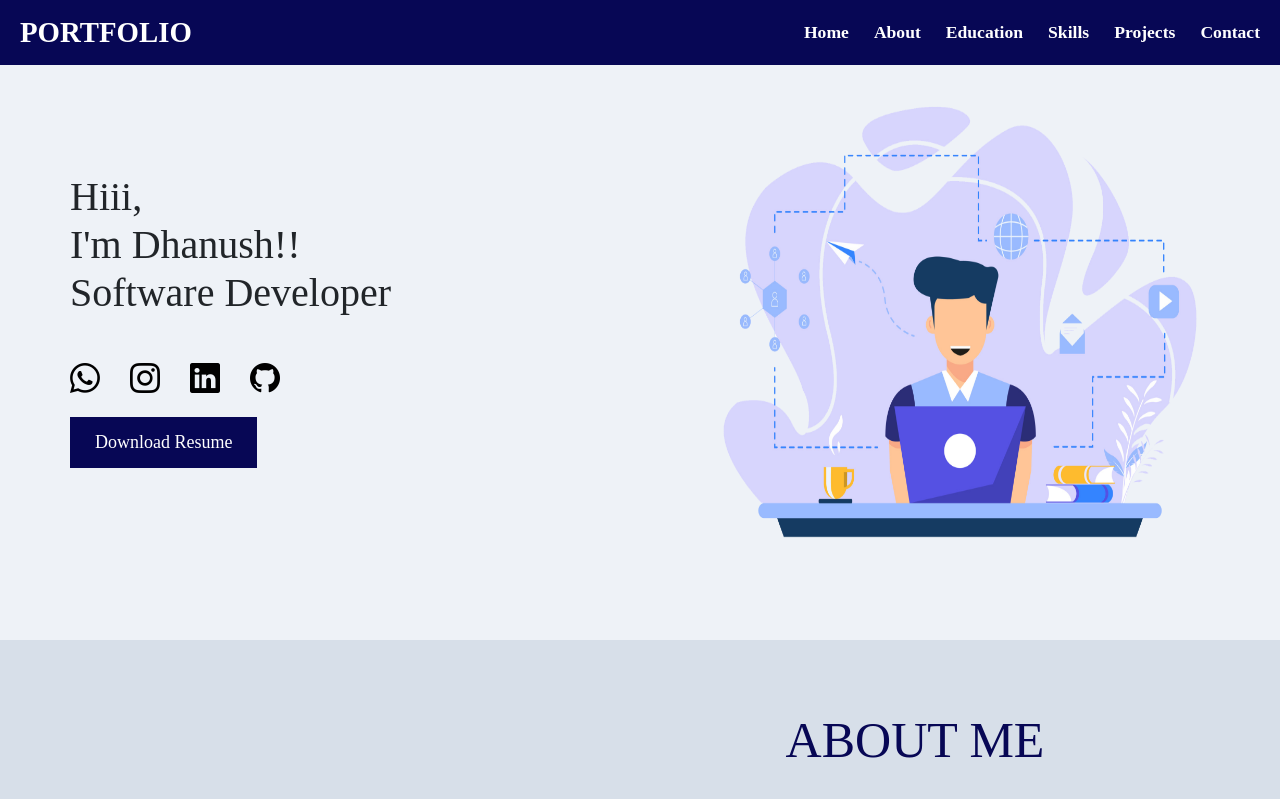
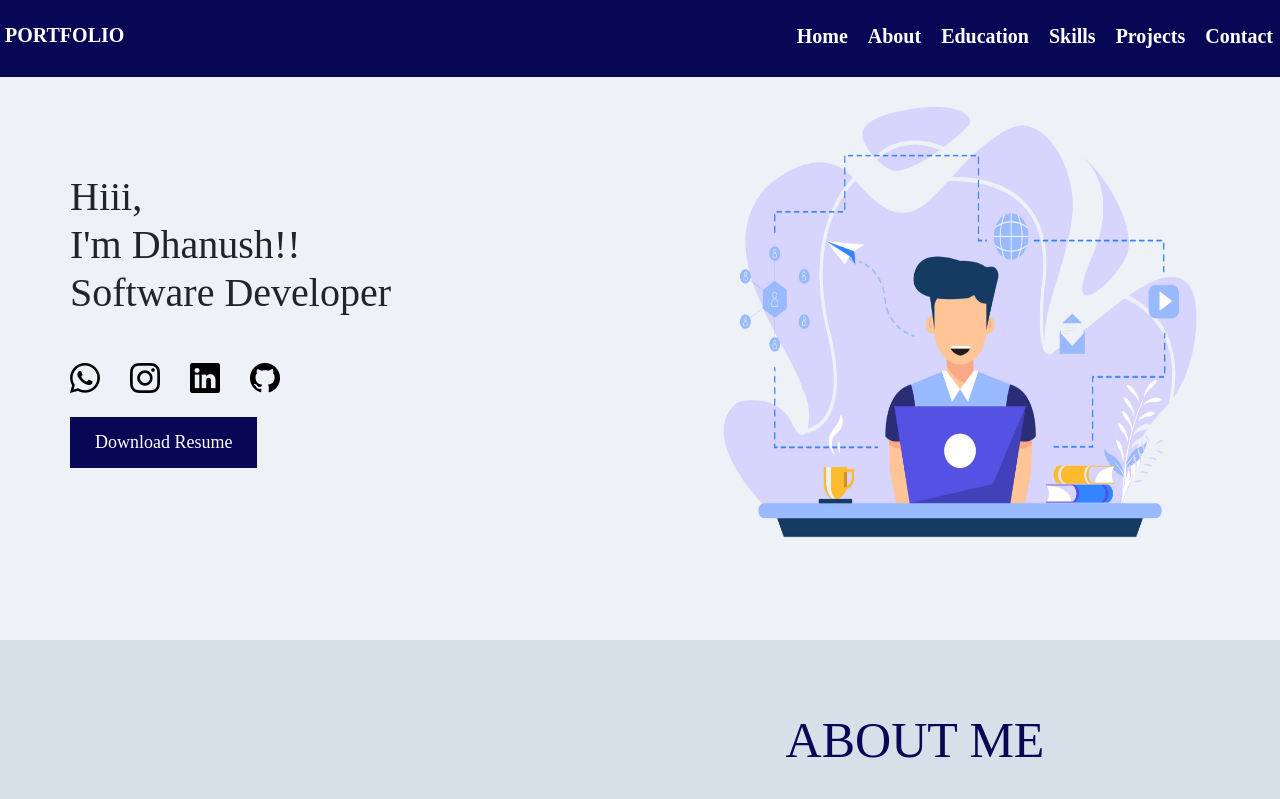
Before and after one commit to dhanushsathish96/portfolio, a React (Vite) app: page /#home in a window 1280 px wide. Shown: the top 799 px of the page. Built offline with nearby package versions, Linux system fonts and the light colour scheme.

Commit message:
initial state

```diff
--- a/src/Header.css
+++ b/src/Header.css
@@ -1,125 +1,86 @@
-/* Reset */
-* {
-  margin: 0;
-  padding: 0;
-  box-sizing: border-box;
+a{
+    text-decoration: none;
 }
 
-html, body {
-  width: 100%;
-  overflow-x: hidden;
-  font-family: "Times New Roman", Times, serif;
+ul{
+    list-style-type: none;
+    gap:20px
 }
 
-/* Header container */
-.Parent {
-  width: 100%;
-  background:rgb(7,7,85);
-  color: #fff;
-  position: fixed;
-  top: 0;
-  left: 0;
-  z-index: 1000;
+.lists{
+    display:flex;
+    padding-bottom: 18px;
+    margin: 2px;
+    gap:20px;
+    list-style: none;
+    position: relative;
+    top:-1px;
+
 }
 
-/* Flex wrapper */
-.port {
-  width: 100%;
-  height: 65px;                /* fixed header height */
-  padding: 0 20px;
-  display: flex;
-  align-items: center;         /* vertical centering */
-  justify-content: space-between; /* logo left, nav right */
+.hamburger {
+  display: none;      /* due tpo larger screen it hides the button*/
+  font-size: 20px;
+  background: none;
+  border: none;
+  cursor: pointer;
+  color: white;
+  position: relative;
+  top:-10px;
 }
 
-/* Logo */
-.logo {
-  font-size: 1.8rem;
-  font-weight: bold;
-  text-decoration: none;
-  color: #fff;
-  font-family: "Times New Roman", Times, serif;
-  line-height: 1; /* avoid misalignment */
+.port{
+    display:flex;
+    justify-content: space-between;
+    font-weight: bolder;
+    padding-top:15px;
+    font-weight: bolder;
+
 }
 
-/* Navigation (desktop) */
-nav ul {
-  list-style: none;
-  display: flex;
-  align-items: center;   /* vertical centering for list */
-  height: 100%;          /* match parent height */
-  gap: 25px;
-  margin: 0;
+a{
+    color:white;
+    font-family: 'Times New Roman', Times, serif;
+    font-weight: 100px;
+    font-size:20px
 }
 
-nav ul li {
-  display: flex;
-  align-items: center;   /* ensures links are centered */
+.Parent{
+    background-color: rgb(7,7,85);
+    padding:5px;
+
 }
 
-nav ul li a {
-  text-decoration: none;
-  color: #fff;
-  font-size: 1.1rem;
-  font-weight: bold;     /* make bold like logo */
-  transition: color 0.3s ease;
-  font-family: "Times New Roman", Times, serif;
-  line-height: 1;        /* fix vertical offset */
+@media(max-width:768px){
+    .lists{
+        display:none; /*wheen screen is small it hides thee lists*/
+
+    }
+
+    .lists.show {
+    display: flex; /* show lists when button clicked */
+    flex-direction: column;
+    gap: 10px;
+    right:40px;
+  }
+
+    .hamburger{
+    display: block;
+    position : absolute;
+    top : 16px;
+    right: 10px;
+
+ }
+
 }
 
-nav ul li a:hover {
-  color: #00bcd4;
+html {
+  scroll-behavior: smooth;
 }
 
-/* Hamburger */
-.hamburger {
-  display: none;
-  font-size: 2rem;
-  background: none;
-  border: none;
-  color: #fff;
-  cursor: pointer;
-  margin-left: auto;
+
+.Parent {
+  position: fixed;
+  width: 100%;
+  z-index: 999;
 }
-
-/* =========================
-   Mobile View
-========================= */
-@media (max-width: 768px) {
-  .port {
-    height: 55px; /* slightly smaller header on mobile */
-    padding: 0 12px;
-  }
-
-  nav ul {
-    position: absolute;
-    top: 55px;
-    right: 0;
-    width: 100%;
-    background: #111;
-    flex-direction: column;
-    text-align: center;
-    display: none;
-    padding: 10px 0;
-  }
-
-  nav ul.show {
-    display: flex;
-  }
-
-  nav ul li {
-    padding: 12px 0;
-    width: 100%;
-  }
-
-  nav ul li a {
-    display: block;
-    width: 100%;
-    font-size: 1.2rem;
-    font-weight: bold;
-  }
-
-  .hamburger {
-    display: block;
-  }
-}
--- a/src/Header.jsx
+++ b/src/Header.jsx
@@ -13,20 +13,24 @@ useEffect(() => {
   window.location.hash = "#home";
 }, []);
 
+  const handleLinkClick = () => setMenu(false); // close menu when link clicked
 
   return (
     <div className="Parent">
   <div className="port">
+    <div className="top-row">
       <a href="#home" className="logo">PORTFOLIO</a>
       <button className="hamburger" onClick={toggleMenu}>☰</button>
+    </div>
+
     <nav>
       <ul className={`lists ${menu ? "show" : ""}`}>
-            <li><a href="#home" >Home</a></li>
-            <li><a href="#about" >About</a></li>
-            <li><a href="#education" >Education</a></li>
-            <li><a href="#skill" >Skills</a></li>
-            <li><a href="#project" >Projects</a></li>
-            <li><a href="#contact">Contact</a></li>
+        <li><a href="#home"  onClick={handleLinkClick}>Home</a></li>
+        <li><a href="#about" onClick={handleLinkClick}>About</a></li>
+        <li><a href="#education" onClick={handleLinkClick}>Education</a></li>
+        <li><a href="#skill" onClick={handleLinkClick}>Skills</a></li>
+        <li><a href="#project" onClick={handleLinkClick}>Projects</a></li>
+        <li><a href="#contact" onClick={handleLinkClick}>Contact</a></li>
       </ul>
     </nav>
   </div>
```
Lines whose indentation alone changed are shown as unchanged.
